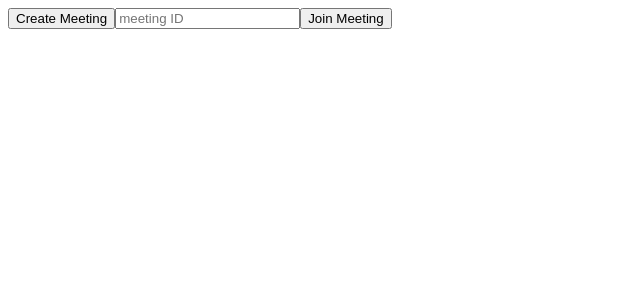
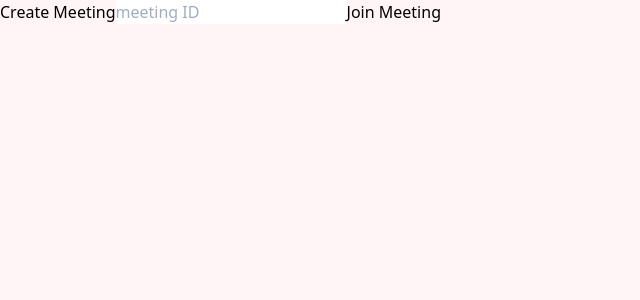
Before and after one commit to cronokirby/mooz, a Next.js app: page / in a window 1280 px wide. Shown: the top 300 px of the page, without its empty margins (0-640 px from the left). Built offline with nearby package versions, Linux system fonts and the light colour scheme.

Commit message:
Setup tailwind

```diff
--- a/package.json
+++ b/package.json
@@ -9,6 +9,7 @@
   },
   "dependencies": {
     "next": "^9.3.3",
+    "postcss-preset-env": "^6.7.0",
     "pusher": "^3.0.1",
     "pusher-js": "^6.0.3",
     "react": "^16.13.0",
@@ -21,6 +22,7 @@
     "@types/node": "^14.0.11",
     "@types/react": "^16.9.35",
     "@types/simple-peer": "^9.6.0",
+    "tailwindcss": "^1.4.6",
     "typescript": "^3.9.5"
   }
 }
--- /dev/null
+++ b/pages/_app.js
@@ -0,0 +1,5 @@
+import '../styles/index.css';
+
+export default function MyApp({ Component, pageProps }) {
+  return <Component {...pageProps} />;
+}
--- /dev/null
+++ b/postcss.config.js
@@ -0,0 +1,3 @@
+module.exports = {
+  plugins: ['tailwindcss', 'postcss-preset-env'],
+};
--- /dev/null
+++ b/styles/index.css
@@ -0,0 +1,7 @@
+@tailwind base;
+@tailwind components;
+@tailwind utilities;
+
+body {
+  @apply bg-main-100;
+}
--- /dev/null
+++ b/tailwind.config.js
@@ -0,0 +1,23 @@
+const { colors } = require('tailwindcss/defaultTheme');
+
+module.exports = {
+  purge: [
+    './src/**/*.jsx',
+    './src/**/*.tsx',
+    './pages/**/*.jsx',
+    './pages/**/*.tsx',
+    './components/**/*.jsx',
+    './components/**/*.tsx',
+  ],
+  theme: {
+    extend: {
+      colors: {
+        main: {
+          ...colors.pink,
+        },
+      },
+    },
+  },
+  variants: {},
+  plugins: [],
+};
```
Also changed, not shown: 1 other file (tests, documents, lock files or other folders).
